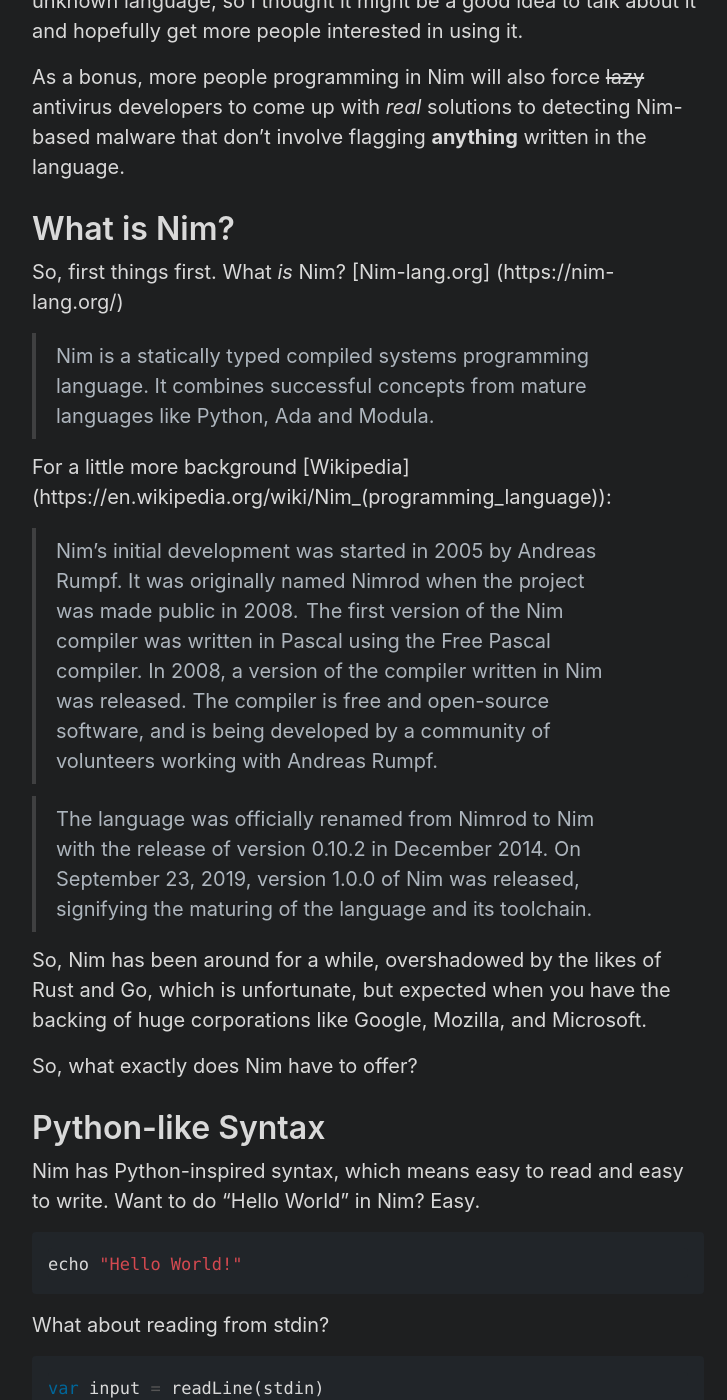
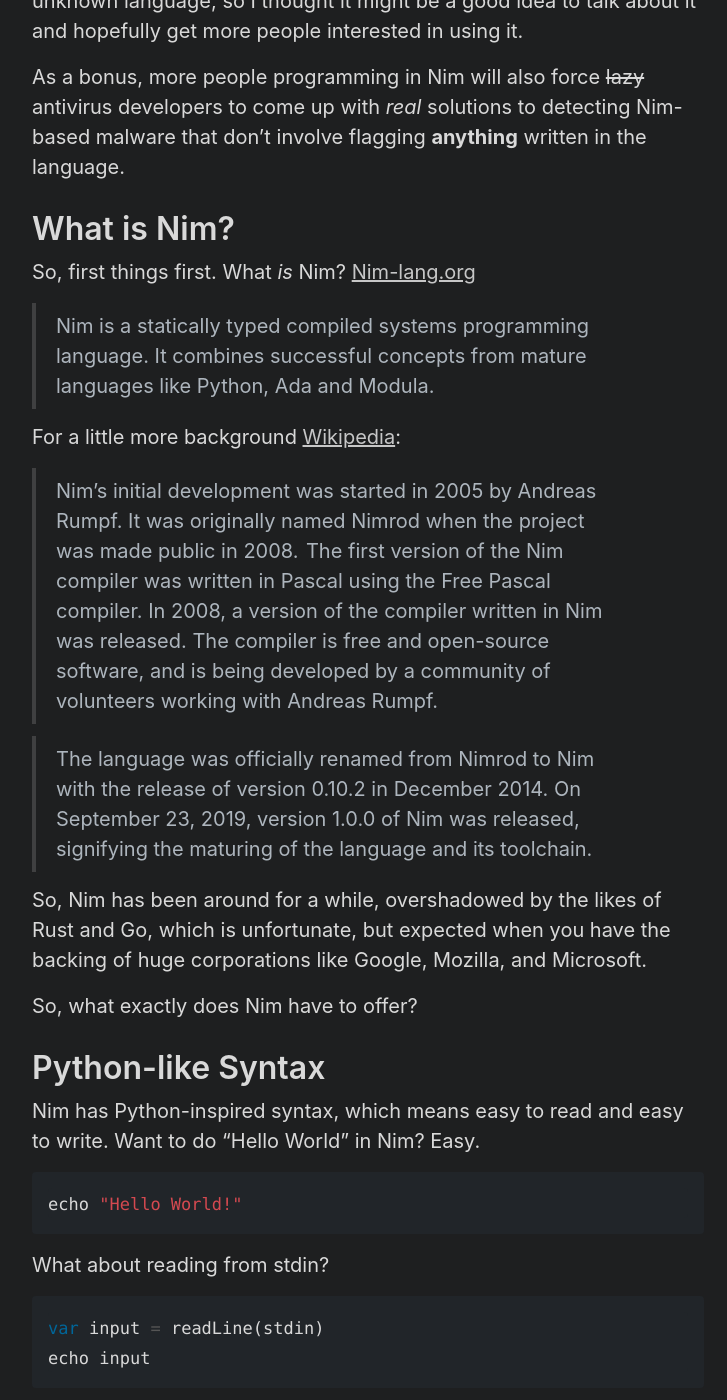
Before and after one commit to RePRGM/rePRGM.github.io, a Jekyll site: the page built from _posts/2023-02-13-why-nim.md, in a window 1280 px wide and 1400 px high, scrolled down 812 px. Shown: the whole window, without its empty margins (272-999 px from the left). Built offline with Jekyll 4.4.1, drawn with Linux system fonts in a browser that asks for light colours; some of the changed text lies outside the part shown.

Commit message:
Update 2023-02-13-why-nim.md

````diff
--- a/_posts/2023-02-13-why-nim.md
+++ b/_posts/2023-02-13-why-nim.md
@@ -10,11 +10,11 @@ At this point I’ve had a few people ask me about Nim in general and why I’ve
 As a bonus, more people programming in Nim will also force ~~lazy~~ antivirus developers to come up with _real_ solutions to detecting Nim-based malware that don’t involve flagging __anything__ written in the language.
 
 # What is Nim?
-So, first things first. What _is_ Nim? [Nim-lang.org] (https://nim-lang.org/)
+So, first things first. What _is_ Nim? [Nim-lang.org](https://nim-lang.org/)
 
 > Nim is a statically typed compiled systems programming language. It combines successful concepts from mature languages like Python, Ada and Modula.
 
-For a little more background [Wikipedia] (https://en.wikipedia.org/wiki/Nim_(programming_language)):
+For a little more background [Wikipedia](https://en.wikipedia.org/wiki/Nim_(programming_language)):
 
 > Nim's initial development was started in 2005 by Andreas Rumpf. It was originally named Nimrod when the project was made public in 2008.  The first version of the Nim compiler was written in Pascal using the Free Pascal compiler. In 2008, a version of the compiler written in Nim was released. The compiler is free and open-source software, and is being developed by a community of volunteers working with Andreas Rumpf.
 
@@ -41,7 +41,7 @@ What if you want to safely read a password from stdin?
 ```nim
 import std/terminal
 var pass = readPasswordFromStdin(prompt = "Password: ")
-echo “Your password is: $1" % [pass]
+echo "Your password is: $1" % [pass]
 ```
 
 Another fuller example can be found on the Nim website itself. [Nim-lang.org](https://nim-lang.org/)
````
